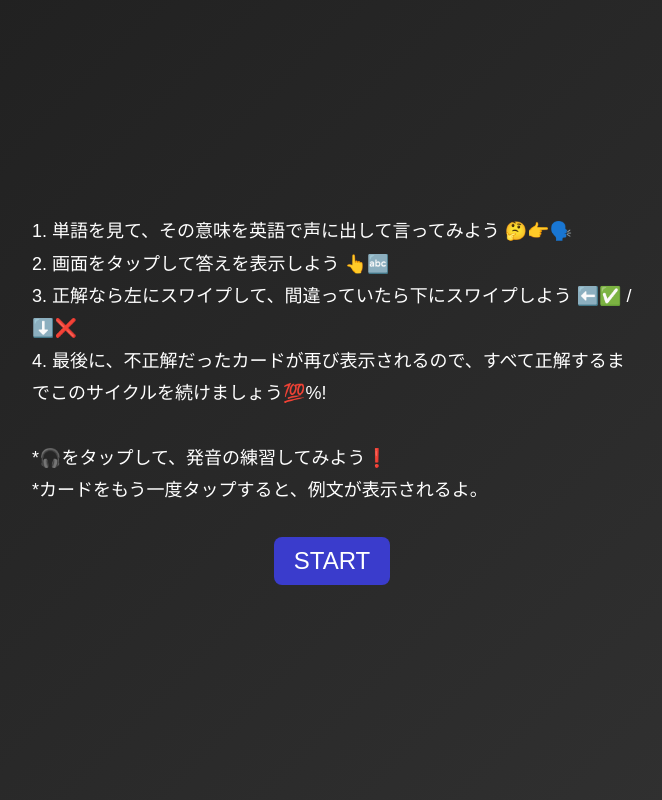
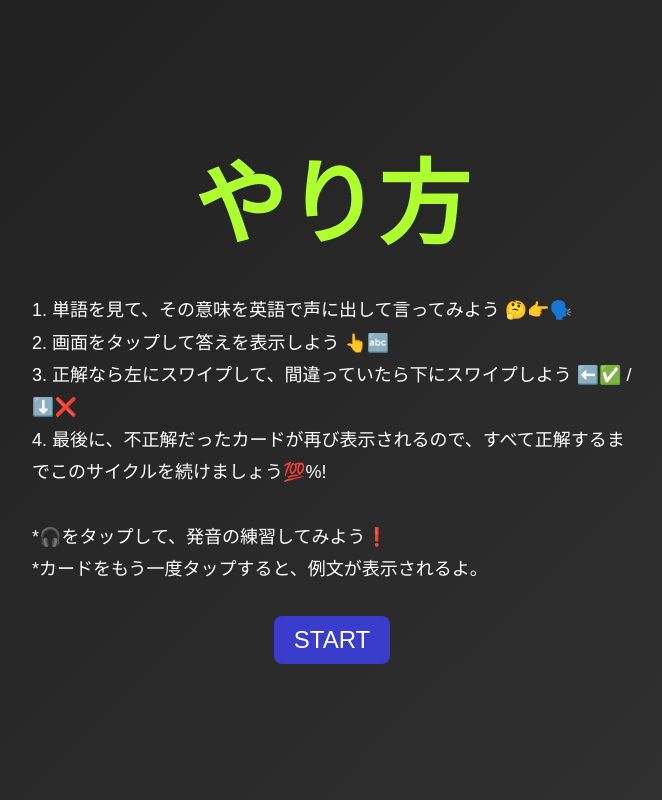
Before and after one commit to defroged/flashcards, a plain HTML site: page index.html in a window 1280 px wide. Shown: the whole page, without its empty margins (308-970 px from the left). Drawn offline with Linux system fonts and the light colour scheme.

Commit message:
yarikata

```diff
--- a/index.html
+++ b/index.html
@@ -14,6 +14,7 @@ href="https://cdnjs.cloudflare.com/ajax/libs/font-awesome/6.5.2/css/all.min.css"
   <!-- Start screen -->
 <div id="start-screen">
   <div id="instructions">
+  <h1>やり方</h1>
     <p>1. 単語を見て、その意味を英語で声に出して言ってみよう 🤔👉🗣️</p>
     <p>2. 画面をタップして答えを表示しよう 👆🔤</p>
     <p>3. 正解なら左にスワイプして、間違っていたら下にスワイプしよう ⬅️✅ / ⬇️❌</p>
```
